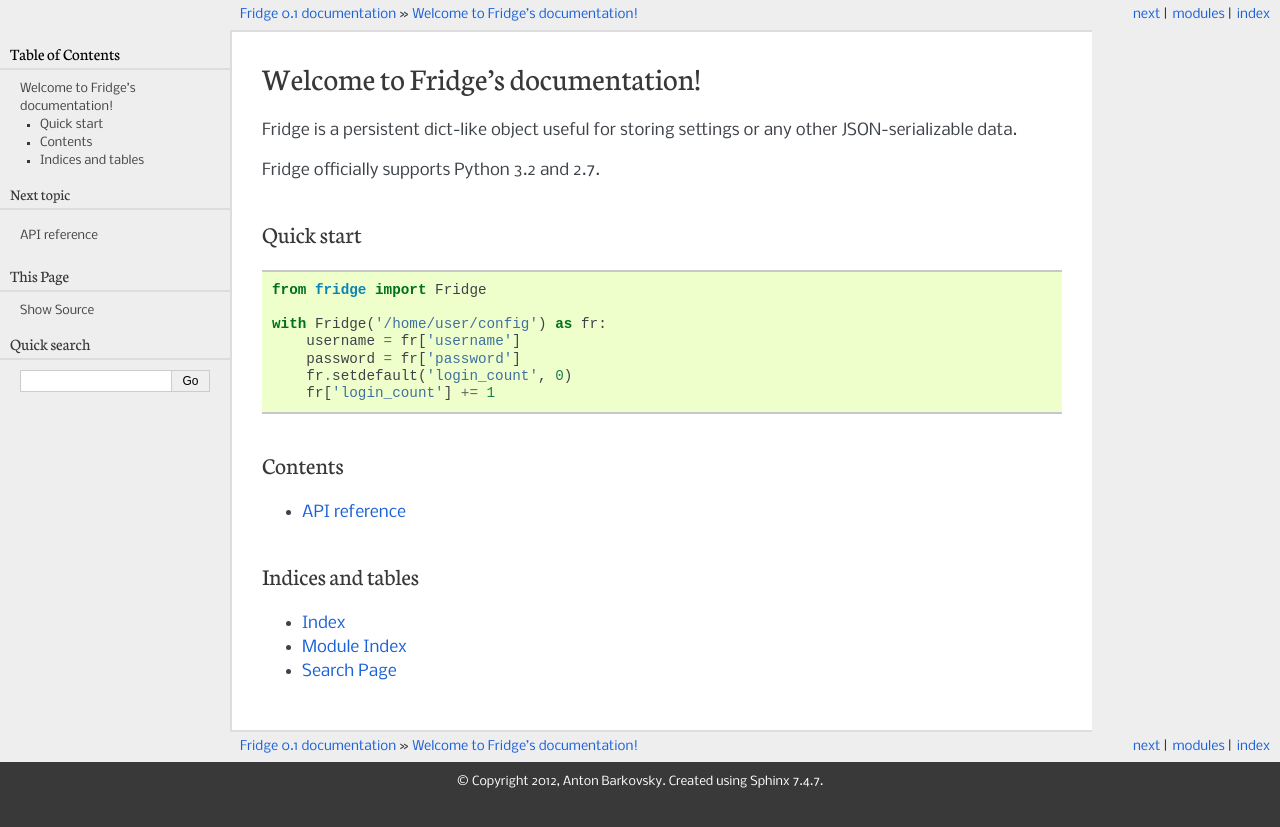
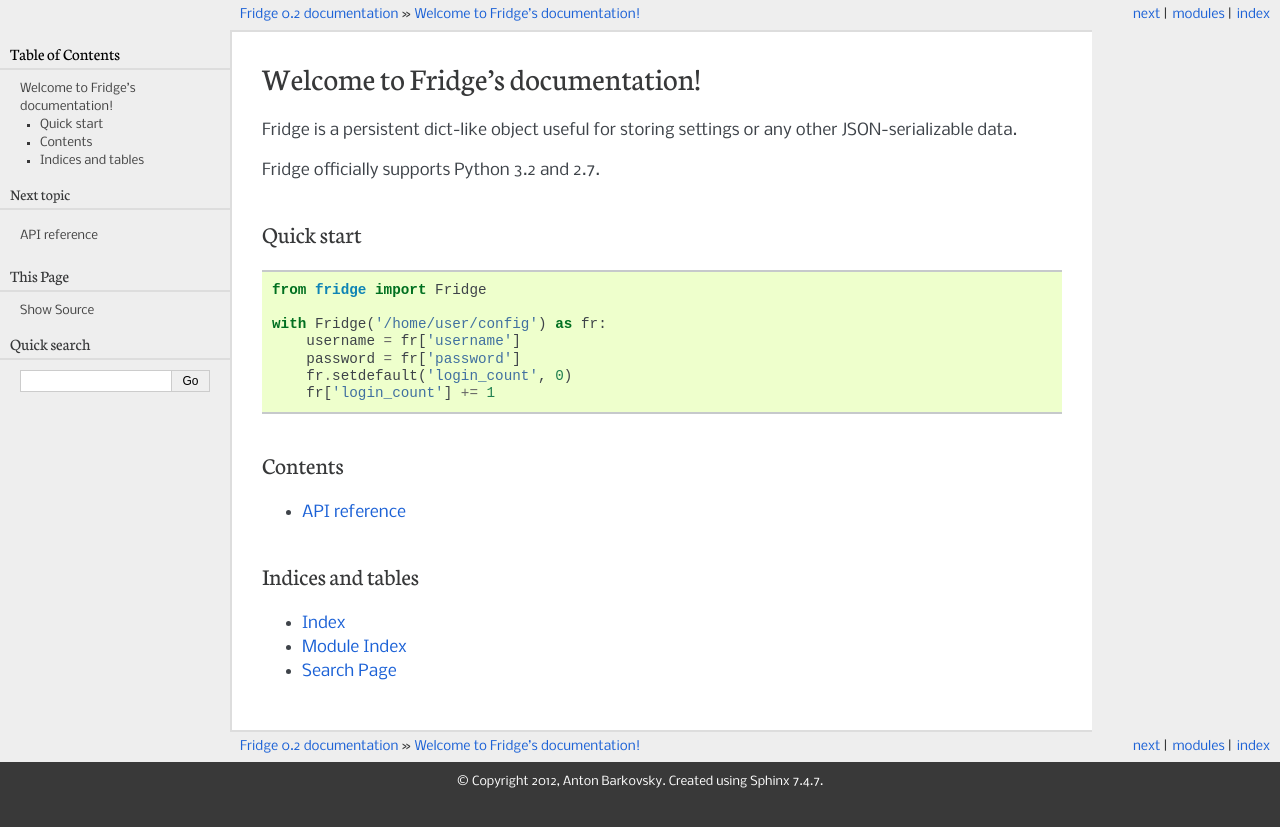
Before and after one commit to swarmer/fridge, a Sphinx documentation site: the page built from doc/index.rst, in a window 1280 px wide. Shown: the top 827 px of the page. Built offline with Sphinx 7.4.7, drawn with Linux system fonts in a browser that asks for light colours.

Commit message:
Bump version

```diff
--- a/doc/conf.py
+++ b/doc/conf.py
@@ -49,9 +49,9 @@
 # built documents.
 #
 # The short X.Y version.
-version = '0.1'
+version = '0.2'
 # The full version, including alpha/beta/rc tags.
-release = '0.1'
+release = '0.2'
 
 # The language for content autogenerated by Sphinx. Refer to documentation
 # for a list of supported languages.
--- a/fridge.py
+++ b/fridge.py
@@ -1,5 +1,5 @@
 __all__ = ['Fridge']
-__version__ = '0.1'
+__version__ = '0.2'
 
 import json
 import errno
--- a/setup.py
+++ b/setup.py
@@ -2,7 +2,7 @@
 
 
 setup(name='Fridge',
-        version='0.1',
+        version='0.2',
         py_modules=['fridge'],
         description='Persistent JSON-encoded dictionary',
         author='Anton Barkovsky',
```
